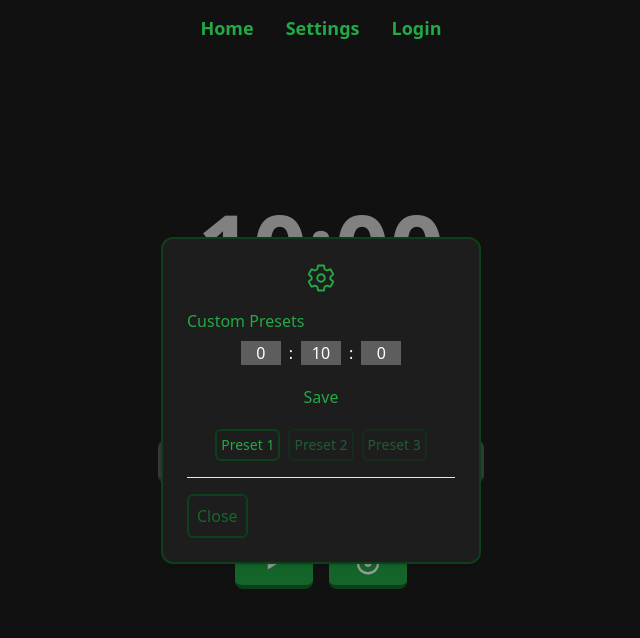
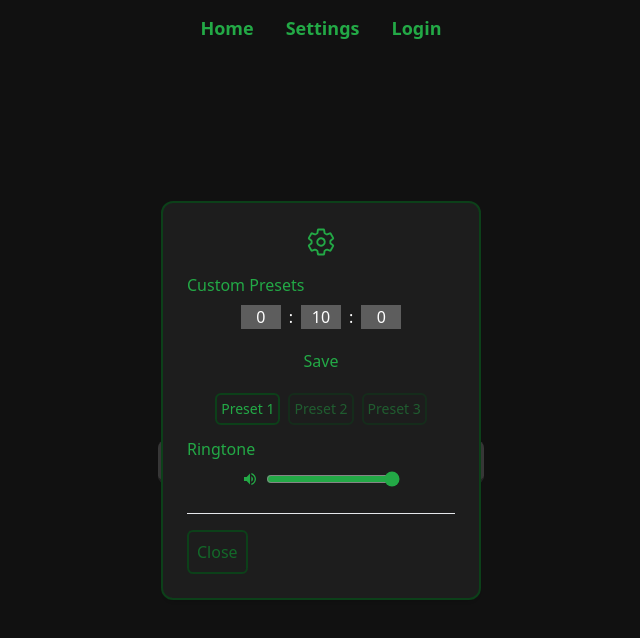
Before and after one commit to cat391/GrindMeter, a React (Vite) app in the folder grindmeter/: page / in a window 1280 px wide. Both pictures are taken after a click on the button "Settings". Shown: the top 638 px of the page, without its empty margins (319-959 px from the left). Built offline with nearby package versions, Linux system fonts and the light colour scheme.

Commit message:
Added user control over ringtone volume

```diff
--- a/grindmeter/src/components/PresetContext.jsx
+++ b/grindmeter/src/components/PresetContext.jsx
@@ -9,10 +9,18 @@ export function usePresetContext() {
 export function PresetProvider({ children }) {
   const [presets, setPresets] = useState([60 * 10, 60 * 60, 60 * 90]);
   const [currentPreset, setCurrentPreset] = useState(presets[0]);
+  const [volume, setVolume] = useState(100);
 
   return (
     <PresetContext.Provider
-      value={{ presets, setPresets, currentPreset, setCurrentPreset }}
+      value={{
+        presets,
+        setPresets,
+        currentPreset,
+        setCurrentPreset,
+        volume,
+        setVolume,
+      }}
     >
       {children}
     </PresetContext.Provider>
--- a/grindmeter/src/components/SettingsModal.jsx
+++ b/grindmeter/src/components/SettingsModal.jsx
@@ -1,8 +1,8 @@
 import { IoSettingsOutline } from "react-icons/io5";
-import { convertToTimeStr } from "./PresetButton";
 import { useState, useEffect } from "react";
 import { usePresetContext } from "./PresetContext";
 import TimerInput from "./TimerInput";
+import VolumeSlider from "./VolumeSlider";
 
 function SettingsModal({ open, onClose }) {
   const { presets, setPresets, currentPreset, setCurrentPreset } =
@@ -74,6 +74,8 @@ function SettingsModal({ open, onClose }) {
                 Preset 3
               </button>
             </div>
+            <h2 className="text-customGreen-100 block font-medium">Ringtone</h2>
+            <VolumeSlider />
           </div>
         </div>
 
--- a/grindmeter/src/components/Timer.jsx
+++ b/grindmeter/src/components/Timer.jsx
@@ -36,7 +36,15 @@ const convertToTimeStrV2 = (org) => {
 };
 
 export default function Timer({ durationID, isRunning, reset }) {
-  const { presets } = usePresetContext();
+  const {
+    presets,
+    setPresets,
+    currentPreset,
+    setCurrentPreset,
+    volume,
+    setVolume,
+  } = usePresetContext();
+
   const { state, totalSeconds } = useTimer(durationID, isRunning, reset);
   const audioRef = useRef(null);
 
@@ -44,7 +52,6 @@ export default function Timer({ durationID, isRunning, reset }) {
     if (audioRef.current) {
       audioRef.current.currentTime = 0;
       audioRef.current.play();
-      console.log("asdfsf");
     }
   };
 
@@ -67,6 +74,11 @@ export default function Timer({ durationID, isRunning, reset }) {
     };
   }, [state]);
 
+  // Changes volume if user changes it in settings
+  useEffect(() => {
+    audioRef.current.volume = volume / 100;
+  }, [volume]);
+
   return (
     <div>
       <audio ref={audioRef} src="/sounds/betav2-ringtone.wav" loop />
--- a/grindmeter/src/components/TimerInput.jsx
+++ b/grindmeter/src/components/TimerInput.jsx
@@ -2,10 +2,6 @@ import { useState, useEffect } from "react";
 import { usePresetContext } from "./PresetContext";
 
 export default function TimerInput() {
-  // Reset the values, if closed
-
-  // I HAVE TO MAKE IT SO THAT WHEN THE PRESETS CHANGE, IT CHANGES EVERYWHERE IN THE CODE, use USEEFFECT
-
   const { presets, setPresets, currentPreset, setCurrentPreset } =
     usePresetContext();
 
@@ -44,8 +40,6 @@ export default function TimerInput() {
       return newPresets;
     });
   };
-
-  // Make it so that currentPreset changes to, to the new value of houur * 3600, etc.
 
   useEffect(() => {
     setHour(Math.floor((currentPreset / (60 * 60)) % 24));
--- /dev/null
+++ b/grindmeter/src/components/VolumeSlider.jsx
@@ -0,0 +1,45 @@
+import { useState } from "react";
+import { usePresetContext } from "./PresetContext";
+import { IoMdVolumeHigh, IoMdVolumeLow, IoMdVolumeMute } from "react-icons/io";
+
+function VolumeSlider() {
+  const {
+    presets,
+    setPresets,
+    currentPreset,
+    setCurrentPreset,
+    volume,
+    setVolume,
+  } = usePresetContext();
+
+  const handleVolumeChange = (e) => {
+    setVolume(Number(e.target.value));
+  };
+
+  return (
+    <div className="flex items-center justify-center space-x-2">
+      {(() => {
+        if (volume > 50) {
+          return <IoMdVolumeHigh className="text-customGreen-100" />;
+        } else if (volume >= 1) {
+          return <IoMdVolumeLow className="text-customGreen-100" />;
+        } else {
+          return <IoMdVolumeMute className="text-customGreen-100" />;
+        }
+      })()}
+
+      <input
+        id="volume-slider"
+        type="range"
+        min="0"
+        max="100"
+        step="1"
+        value={volume}
+        onChange={handleVolumeChange}
+        className="w-1/2 h-9 accent-customGreen-100"
+      />
+    </div>
+  );
+}
+
+export default VolumeSlider;
```
